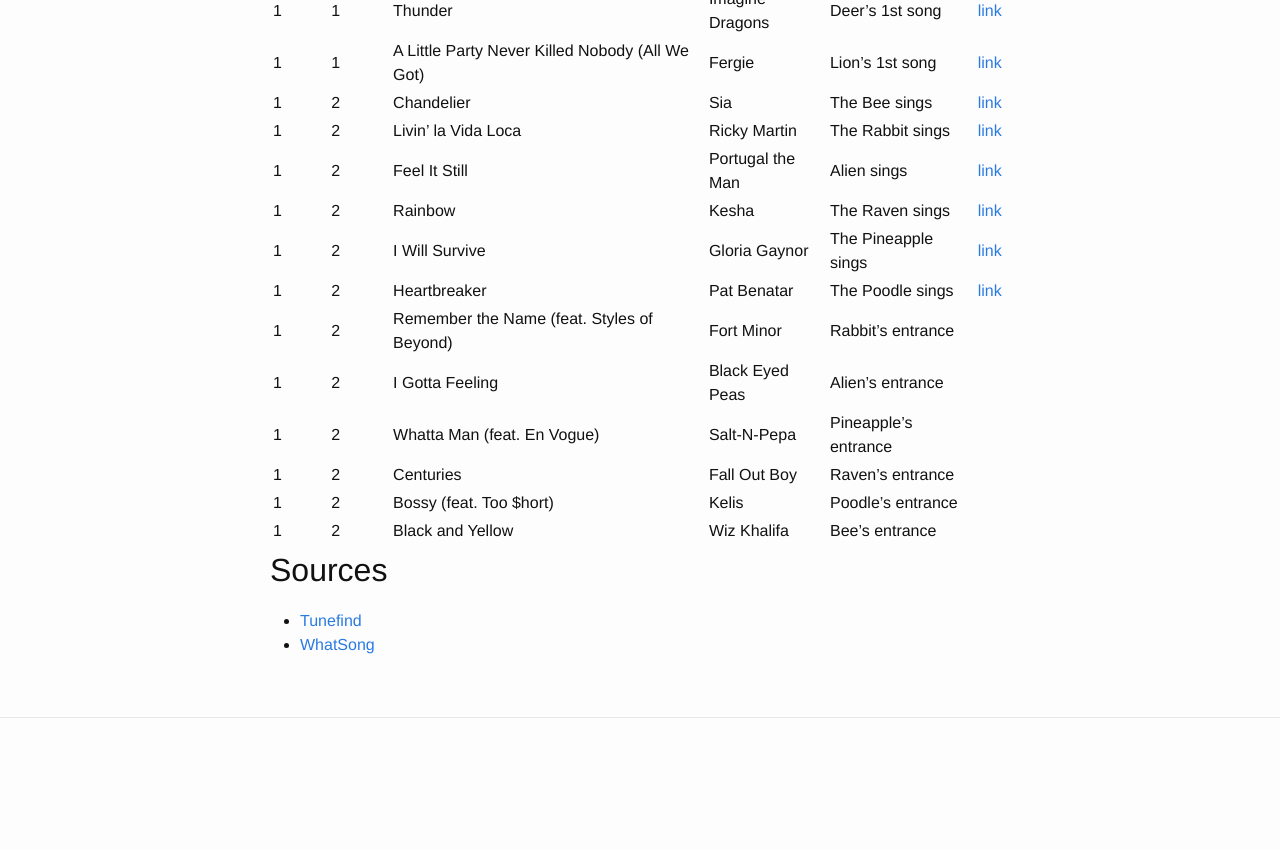
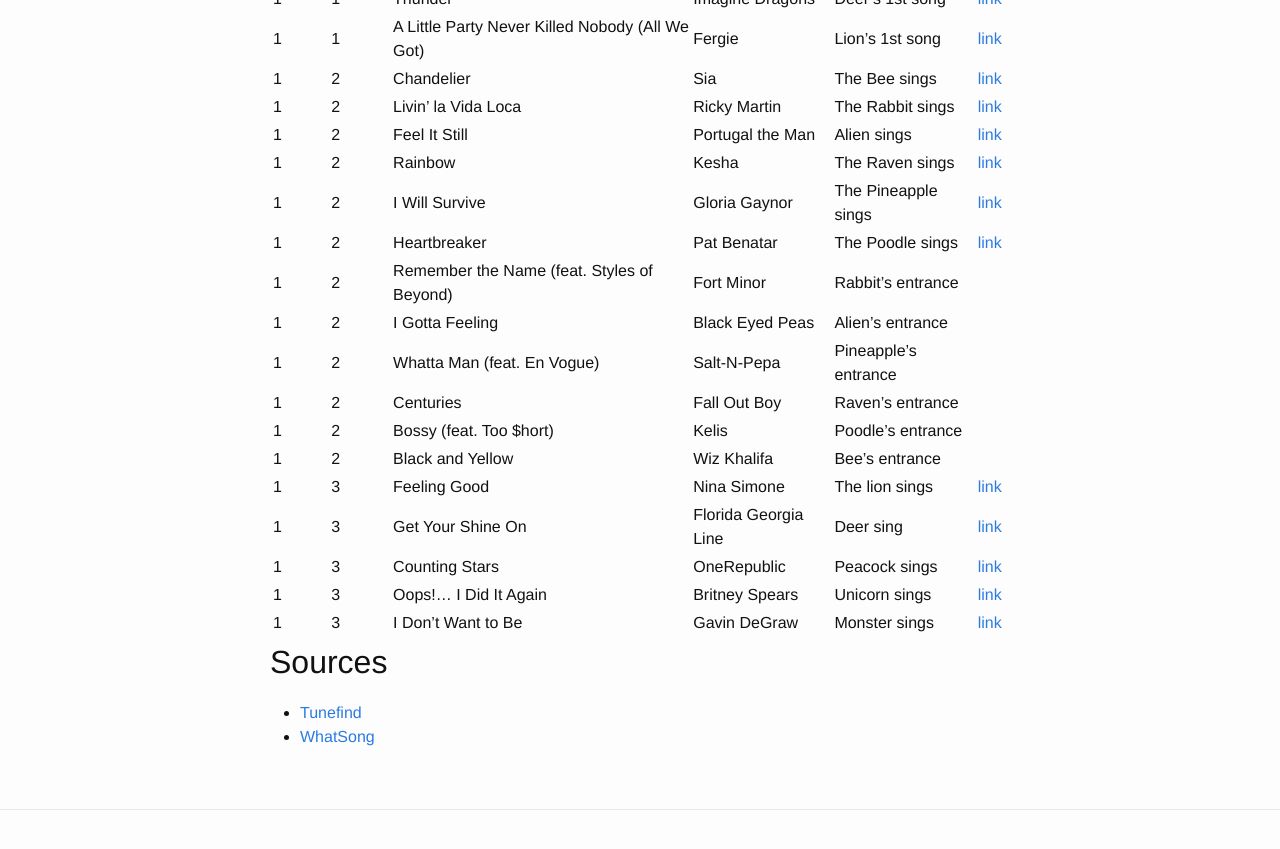
Before and after one commit to roclar/roclar.github.io, a Jekyll site: the page built from MaskedSingerSongs.md, in a window 1280 px wide and 900 px high, scrolled down 654 px. Shown: the top 849 px of the window. Built offline with Jekyll 4.4.1, drawn with Linux system fonts in a browser that asks for light colours; our own code applies the rules of GitHub Pages for plain Markdown files; before the commit the page ends 1462 px from its top, so only the background shows below that.

Commit message:
Added season 1 episode 3 list

```diff
--- a/MaskedSingerSongs.md
+++ b/MaskedSingerSongs.md
@@ -28,6 +28,11 @@
 | 1 | 2 | Centuries | Fall Out Boy | Raven's entrance | |
 | 1 | 2 | Bossy (feat. Too $hort) | Kelis | Poodle's entrance | |
 | 1 | 2 | Black and Yellow | Wiz Khalifa | Bee's entrance | |
+| 1 | 3 | Feeling Good | Nina Simone | The lion sings | [link](https://www.youtube.com/watch?v=iT0B49vsJ78&list=PLz9NWt_Q83CldTe4lzyIUBtsVszAY6D1r&index=13) |
+| 1 | 3 | Get Your Shine On | Florida Georgia Line | Deer sing | [link](https://www.youtube.com/watch?v=zscQt0cQ8n0&list=PLz9NWt_Q83CldTe4lzyIUBtsVszAY6D1r&index=14) |
+| 1 | 3 | Counting Stars | OneRepublic | Peacock sings | [link](https://www.youtube.com/watch?v=5LFq4VLWPJQ&list=PLz9NWt_Q83CldTe4lzyIUBtsVszAY6D1r&index=15) |
+| 1 | 3 | Oops!… I Did It Again | Britney Spears | Unicorn sings | [link](https://www.youtube.com/watch?v=qQfqLtVN6HE&list=PLz9NWt_Q83CldTe4lzyIUBtsVszAY6D1r&index=16) |
+| 1 | 3 | I Don't Want to Be | Gavin DeGraw | Monster sings | [link](https://www.youtube.com/watch?v=r-GLrd_FcKA&list=PLz9NWt_Q83CldTe4lzyIUBtsVszAY6D1r&index=17) |
 
 ## Sources
 
```
